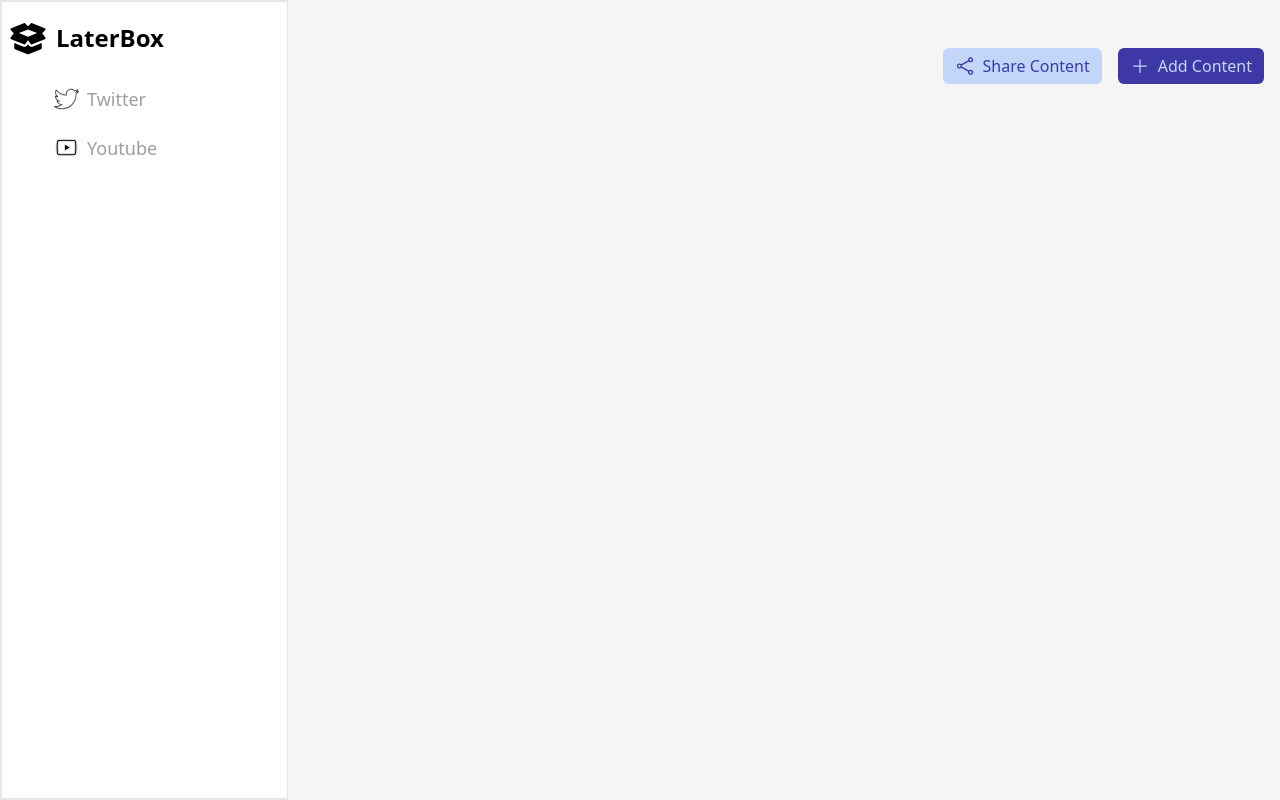
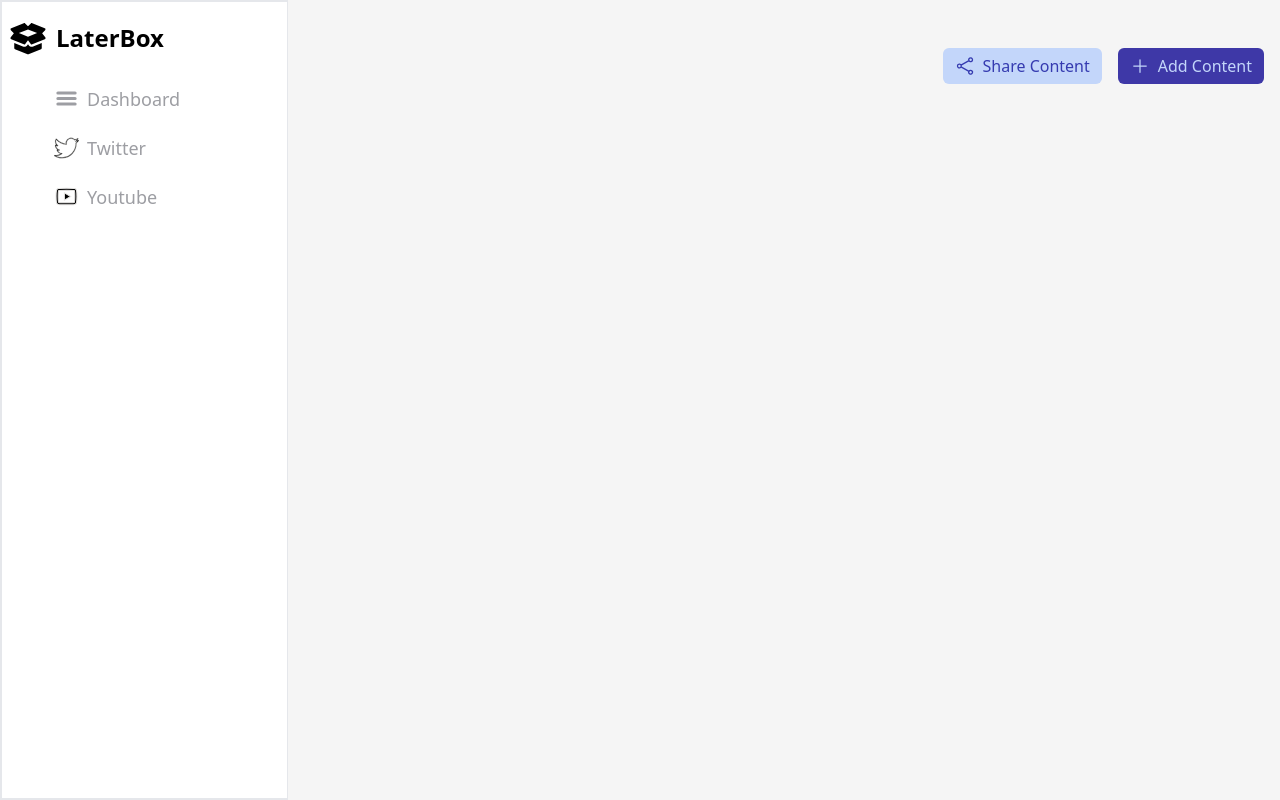
Before and after one commit to ashita07/Later-Box, a React (Vite) app in the folder Frontend/: page /dashboard in a window 1280 px wide. Built offline with nearby package versions, Linux system fonts and the light colour scheme.

Commit message:
added dashboard to the sidebar

```diff
--- a/Frontend/src/Components/Sidebar.tsx
+++ b/Frontend/src/Components/Sidebar.tsx
@@ -3,6 +3,7 @@ import { Boxed } from "../icons/Box";
 import { TwitterIcon } from "../icons/Twitter";
 import { YoutubeIcon } from "../icons/YoutubeIcon";
 import { SidebarItem } from "./SidebarItem";
+import Bars from "../icons/Bars";
 
 export function SideBar() {
   const navigate = useNavigate();
@@ -19,6 +20,15 @@ export function SideBar() {
       </div>
       <div className="pl-2 pr-2 ">
         <SidebarItem
+          onClick={() => navigate("/dashboard")}
+          text="Dashboard"
+          icon={
+            <div className="text-grey-500">
+              <Bars />
+            </div>
+          }
+        />
+        <SidebarItem
           onClick={() => navigate("/dashboard/twitter")}
           text="Twitter"
           icon={<TwitterIcon />}
--- /dev/null
+++ b/Frontend/src/icons/Bars.tsx
@@ -0,0 +1,21 @@
+export default function Bars() {
+  return (
+    <svg
+      xmlns="http://www.w3.org/2000/svg"
+      x="0px"
+      y="0px"
+      width="25"
+      height="25"
+      viewBox="0 0 24 24"
+      stroke="currentColor"
+      fill="none" // Important to keep it outlines, not filled
+      strokeWidth="3" // THIS makes the stroke thicker and visible
+    >
+      <path
+        strokeLinecap="round"
+        strokeLinejoin="round"
+        d="M3.75 6.75h16.5M3.75 12h16.5m-16.5 5.25h16.5"
+      />
+    </svg>
+  );
+}
```
